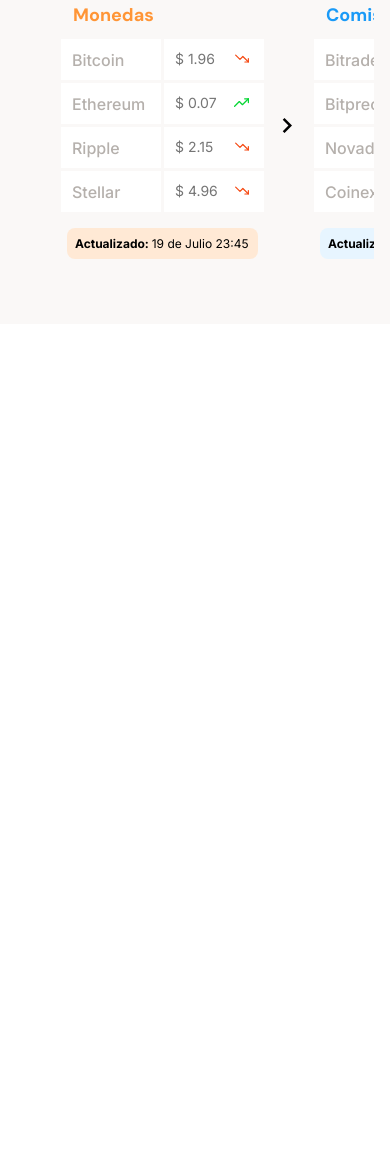
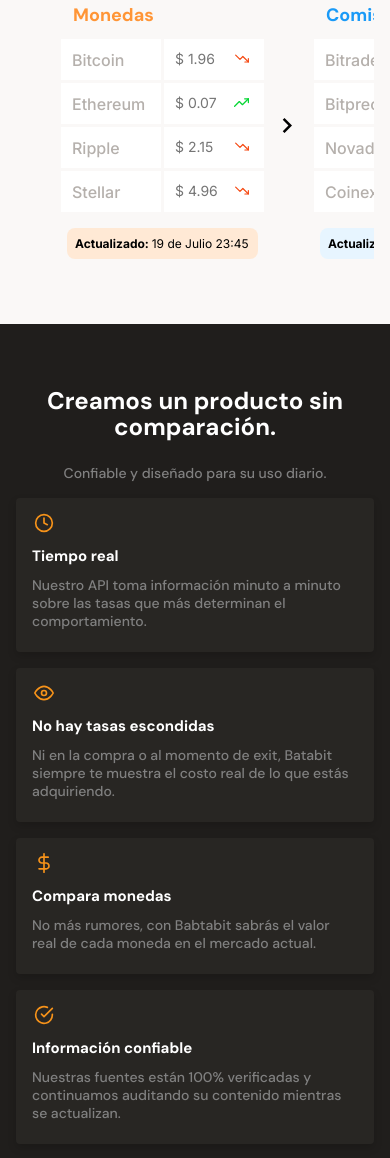
Before and after one commit to Kaliholt/Course-Mobile-First, a plain HTML site: page index.html in a window 390 px wide. Shown: the part 454-1612 px from the top of the page. Before the commit the page ends 844 px from the top, so only its background shows below. Drawn offline with Linux system fonts and the light colour scheme.

Commit message:
Sección de Tarjetas terminado, falta hacer responsive

```diff
--- a/css/styles.css
+++ b/css/styles.css
@@ -179,8 +179,56 @@ header, main, footer {
     top: 115px;
     background-image: url(../assets/icons/right-arrow.svg);
 }
+/*>>>>>>>>>>>>>>>>>>>>>>>>>>>>>>>>>Repetido con el span del boton de header*/
 
-/*>>>>>>>>>>>>>>>>>>>>>>>>>>>>>>>>>Repetido con el span del boton de header*/
+/**********************************Sección de Tarjetas**********************************/
+.seccion-tarjetas {
+    padding: 64px 16px 46px 16px;
+    background-color: var(--warm-black);
+    color: white;
+}
+
+.seccion-tarjetas .text {
+    color: var(--dark-grey);
+}
+
+.seccion-tarjetas__text {
+    margin: 24px 0 16px 0;
+}
+
+.tarjeta {
+    position: relative;
+    border-radius: 4px;
+    margin-top: 16px;
+    padding: 48px 20px 22px 16px;
+    text-align: start;
+    box-shadow: 0 4px 8px rgba(0,0,0,0.16);
+    background-color: var(--warm-black-1);
+}
+
+.tarjeta__icon {
+    width: 20px;
+    height: 20px;
+    top: 15px;
+    left: 18px;
+}
+
+.icon--clock {
+    background-image: url(../assets/icons/clock.svg);
+}
+.icon--eye {
+    background-image: url(../assets/icons/eye.svg);
+}
+.icon--dollar {
+    background-image: url(../assets/icons/dollar-sign.svg);
+}
+.icon--check {
+    background-image: url(../assets/icons/check-circle.svg);
+}
+
+.tarjeta__text {
+    margin-top: 10px;
+}
 
 /***************************************************************************************/
 /*************************************Estilos Footer************************************/
--- a/index.html
+++ b/index.html
@@ -54,6 +54,30 @@
                     </div>
                 </article>
             </section>
+            <section class="seccion-tarjetas">
+                <h2 class="title seccion-tarjetas__title">Creamos un producto sin comparación.</h2>
+                <p class="text seccion-tarjetas__text">Confiable y diseñado para su uso diario.</p>
+                <div class="tarjeta">
+                    <span class="icon tarjeta__icon icon--clock"></span>
+                    <h2 class="tarjeta__title">Tiempo real</h2>
+                    <p class="text tarjeta__text">Nuestro API toma información minuto a minuto sobre las tasas que más determinan el comportamiento.</p>
+                </div>
+                <div class="tarjeta">
+                    <span class="icon tarjeta__icon icon--eye"></span>
+                    <h2 class="tarjeta__title">No hay tasas escondidas</h2>
+                    <p class="text tarjeta__text">Ni en la compra o al momento de exit, Batabit siempre te muestra el costo real de lo que estás adquiriendo.</p>
+                </div>
+                <div class="tarjeta">
+                    <span class="icon tarjeta__icon icon--dollar"></span>
+                    <h2 class="tarjeta__title">Compara monedas</h2>
+                    <p class="text tarjeta__text">No más rumores, con Babtabit sabrás el valor real de cada moneda en el mercado actual.</p>
+                </div>
+                <div class="tarjeta">
+                    <span class="icon tarjeta__icon icon--check"></span>
+                    <h2 class="tarjeta__title">Información confiable</h2>
+                    <p class="text tarjeta__text">Nuestras fuentes están 100% verificadas y continuamos auditando su contenido mientras se actualizan.</p>
+                </div>
+            </section>
         </main>
         <footer>
 
```
